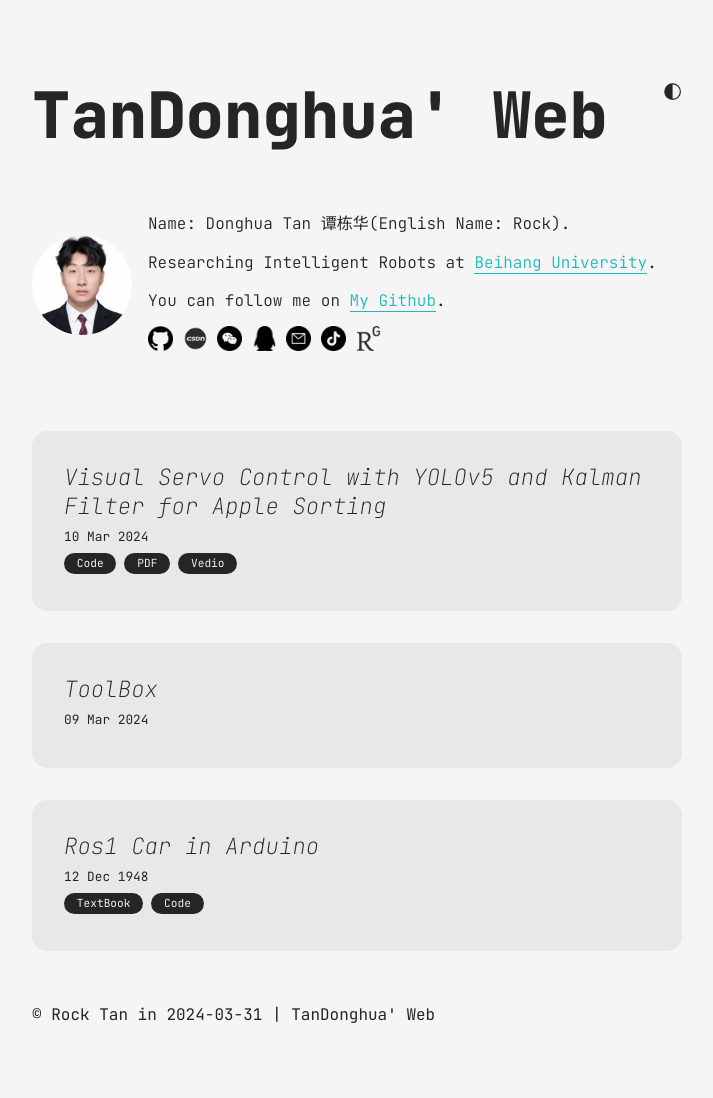
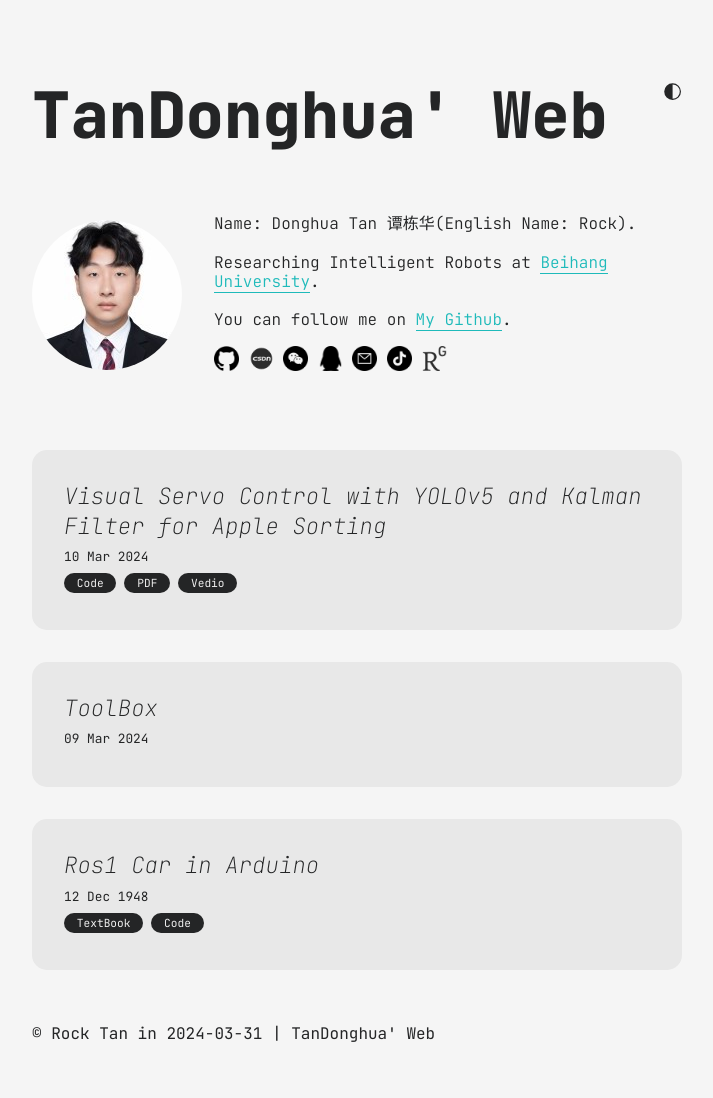
Before and after one commit to Rock230303/Rock230303.github.io, a Jekyll site: the page built from index.md, in a window 1280 px wide. Shown: the whole page, without its empty margins (283-996 px from the left). Built offline with Jekyll 4.4.1, drawn with Linux system fonts in a browser that asks for light colours.

Commit message:
Update blog.css

```diff
--- a/assets/css/blog.css
+++ b/assets/css/blog.css
@@ -49,10 +49,10 @@ main {
 }
 #img-wrapper img {
   border-radius: 50%;
-  max-width: 100px;
+  max-width: 200px;
 }
 #bio-wrapper {
-  margin-left: 1rem;
+  margin-left: 2rem;
 }
 #text-wrapper {
   line-height: 1.2rem;
```
